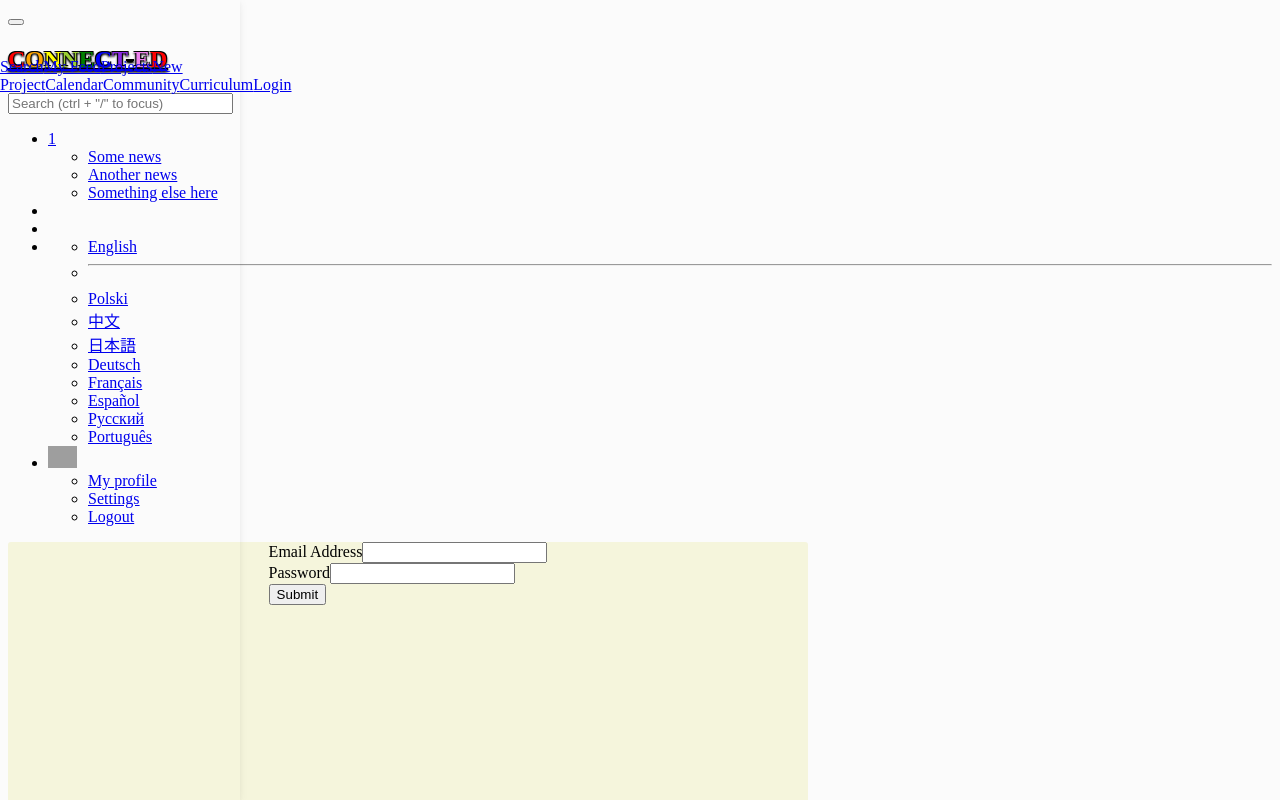
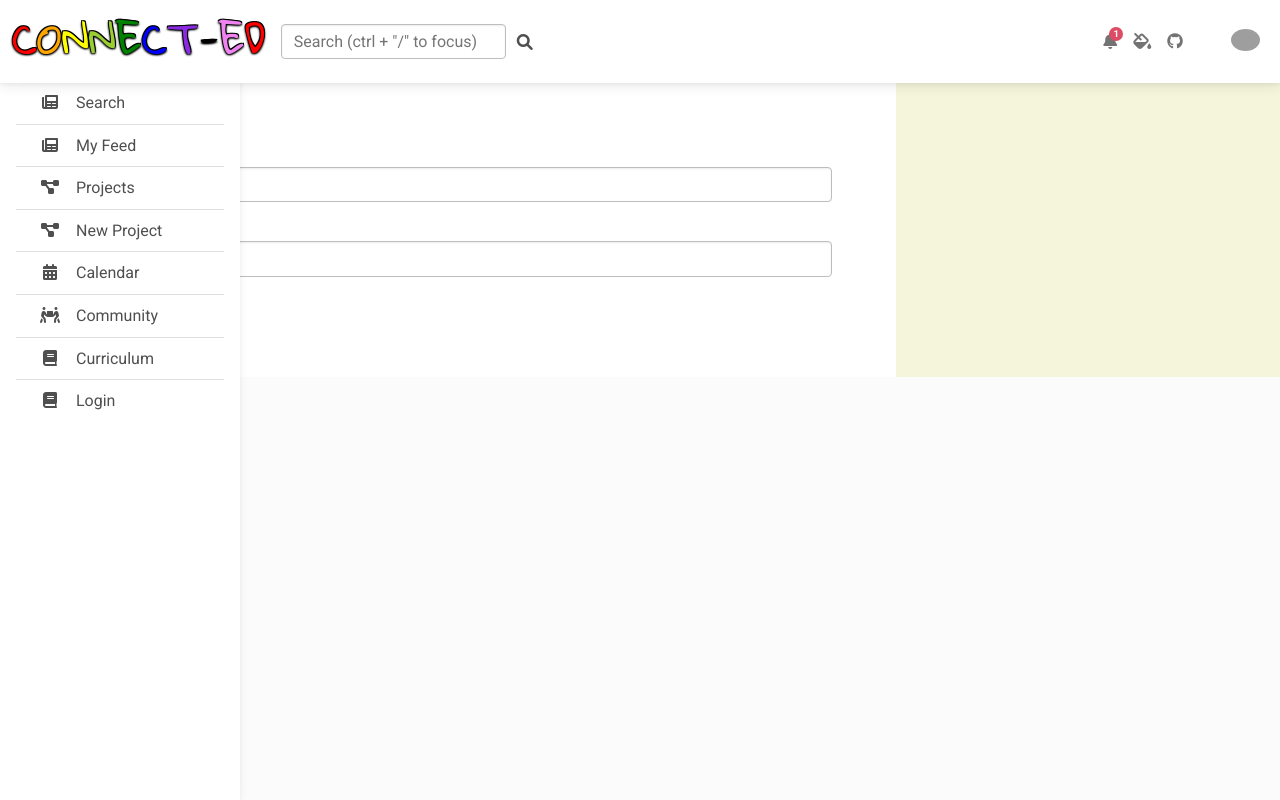
Before and after one commit to 24rgraham/connect-ed, a React (Create React App) app: page /connect-ed/login in a window 1280 px wide. Shown: the top 800 px of the page. Built offline with nearby package versions, Linux system fonts and the light colour scheme; grey boxes are pictures that could not be loaded.

Commit message:
login data integration continued

```diff
--- a/public/index.html
+++ b/public/index.html
@@ -9,35 +9,48 @@
       name="description"
       content="Web site created using create-react-app"
     />
+    <link
+      href="https://cdn.jsdelivr.net/npm/bootstrap@5.2.3/dist/css/bootstrap.min.css"
+      rel="stylesheet"
+      integrity="sha384-rbsA2VBKQhggwzxH7pPCaAqO46MgnOM80zW1RWuH61DGLwZJEdK2Kadq2F9CUG65"
+      crossorigin="anonymous"
+    />
+    <link
+      rel="stylesheet"
+      href="https://cdn.jsdelivr.net/npm/bootstrap-icons@1.10.2/font/bootstrap-icons.css"
+    />
     <link rel="apple-touch-icon" href="%PUBLIC_URL%/logo192.png" />
-    <!--
-      manifest.json provides metadata used when your web app is installed on a
-      user's mobile device or desktop. See https://developers.google.com/web/fundamentals/web-app-manifest/
-    -->
+    <!-- Font Awesome -->
+    <link
+      href="https://cdnjs.cloudflare.com/ajax/libs/font-awesome/6.0.0/css/all.min.css"
+      rel="stylesheet"
+    />
+    <!-- Google Fonts -->
+    <link rel="preconnect" href="https://fonts.googleapis.com" />
+    <link rel="preconnect" href="https://fonts.gstatic.com" crossorigin />
+    <link
+      href="https://fonts.googleapis.com/css2?family=Gloria+Hallelujah&display=swap"
+      rel="stylesheet"
+    />
+    <link
+      href="https://fonts.googleapis.com/css?family=Roboto:300,400,500,700&display=swap"
+      rel="stylesheet"
+    />
+    <!-- MDB -->
+    <link
+      href="https://cdnjs.cloudflare.com/ajax/libs/mdb-ui-kit/6.0.1/mdb.min.css"
+      rel="stylesheet"
+    />
     <link rel="manifest" href="%PUBLIC_URL%/manifest.json" />
-    <!--
-      Notice the use of %PUBLIC_URL% in the tags above.
-      It will be replaced with the URL of the `public` folder during the build.
-      Only files inside the `public` folder can be referenced from the HTML.
-
-      Unlike "/favicon.ico" or "favicon.ico", "%PUBLIC_URL%/favicon.ico" will
-      work correctly both with client-side routing and a non-root public URL.
-      Learn how to configure a non-root public URL by running `npm run build`.
-    -->
     <title>React App</title>
   </head>
   <body>
     <noscript>You need to enable JavaScript to run this app.</noscript>
     <div id="root"></div>
-    <!--
-      This HTML file is a template.
-      If you open it directly in the browser, you will see an empty page.
-
-      You can add webfonts, meta tags, or analytics to this file.
-      The build step will place the bundled scripts into the <body> tag.
-
-      To begin the development, run `npm start` or `yarn start`.
-      To create a production bundle, use `npm run build` or `yarn build`.
-    -->
+    <!-- MDB -->
+    <script
+      type="text/javascript"
+      src="https://cdnjs.cloudflare.com/ajax/libs/mdb-ui-kit/6.0.1/mdb.min.js"
+    ></script>
   </body>
 </html>
--- a/src/App.js
+++ b/src/App.js
@@ -5,6 +5,8 @@ import './App.css'
 
 import Headerbootstrap from './components/Headerbootstrap'
 import Main from "./pages/Main";
+import Login from './pages/Login';
+
 
 
 
@@ -33,7 +35,10 @@ function App() {
   },[])
 
   const handleLoginSubmit = userObj=>{
-    API.login(userObj).then(data=>{
+    API.login({
+      email:userObj.email,
+      password:userObj.password
+    }).then(data=>{
       console.log(data);
       if(data.token){
         setUserId(data.user.id)
@@ -50,7 +55,8 @@ function App() {
     <div>
       <Router basename="/connect-ed">
         <Headerbootstrap />
-        <Main />
+        <Main userId={userId}
+        token={token}/>
       </Router>
     </div>
   );
--- a/src/pages/Login/index.js
+++ b/src/pages/Login/index.js
@@ -1,8 +1,10 @@
 import React, {useState,useEffect} from "react";
 import {useNavigate} from 'react-router-dom'
 
+import './style.css'
+
 export default function Login(props) {
-
+console.log(props)
   const navigate = useNavigate();
     useEffect(()=>{
       if(props.isLoggedIn){
@@ -15,6 +17,7 @@ export default function Login(props) {
 
   const loginHandle=e=>{
     e.preventDefault();
+    console.log(props)
     props.handleLoginSubmit({
       email:loginEmail,
       password:loginPassword
@@ -22,7 +25,7 @@ export default function Login(props) {
   }
 
   return (
-    <form onSubmit={loginHandle}>
+    <form className='loginContainer' onSubmit={loginHandle}>
       <div>
         <label for="InputEmail" className="form-label" >
           Email Address
--- /dev/null
+++ b/src/pages/Login/style.css
@@ -0,0 +1,10 @@
+/* login */
+
+.loginContainer {
+    width: 70%;
+    background-color: rgb(255, 255, 255);
+    height: 50%;
+    margin-top: 5%;
+    /* margin-bottom: 5%; */
+    padding:5%
+}
--- a/src/pages/Main/index.js
+++ b/src/pages/Main/index.js
@@ -8,15 +8,18 @@ import NewProject from "../NewProject";
 import Search from "../Search"
 import SearchResults from "../SearchResults"
 
+import App from '../../App'
 import './style.css'
 
-function Main() {
+function Main(props) {
     return(
         <div className='mainContainer'>
             <Routes>
 
                 <Route path="/" element={<Signup/>}/>
-                <Route path="/login" element={<Login/>}/>
+                <Route path="/login" element={<Login
+                    userId={props.userId}
+                    token={props.token}/>}/>
                 <Route path="/project" element={<SingleProject/>}/>
                 <Route path="/mypage" element={<Landing/>}/>
                 <Route path="/create" element={<NewProject/>}/>
--- a/src/pages/Main/style.css
+++ b/src/pages/Main/style.css
@@ -1,10 +1,11 @@
 /* Main */
 
 .mainContainer{
-    width:50rem;
-    height: 60rem;
+    /* width:50rem;
+    height: 60rem; */
+    /* display: flex;
+    justify-content: center;
+    border-radius: 3px; */
     background-color: beige;
-    display: flex;
-    justify-content: center;
-    border-radius: 3px;
+    margin-right: 0 !important;
 }
--- a/src/utils/API.js
+++ b/src/utils/API.js
@@ -1,4 +1,5 @@
-const URL_PREFIX = "https://gentle-beyond-41129.herokuapp.com/";
+// const URL_PREFIX = "https://gentle-beyond-41129.herokuapp.com/";
+const URL_PREFIX = "http://localhost:3001";
 
 const API = {
   // user routes
```
